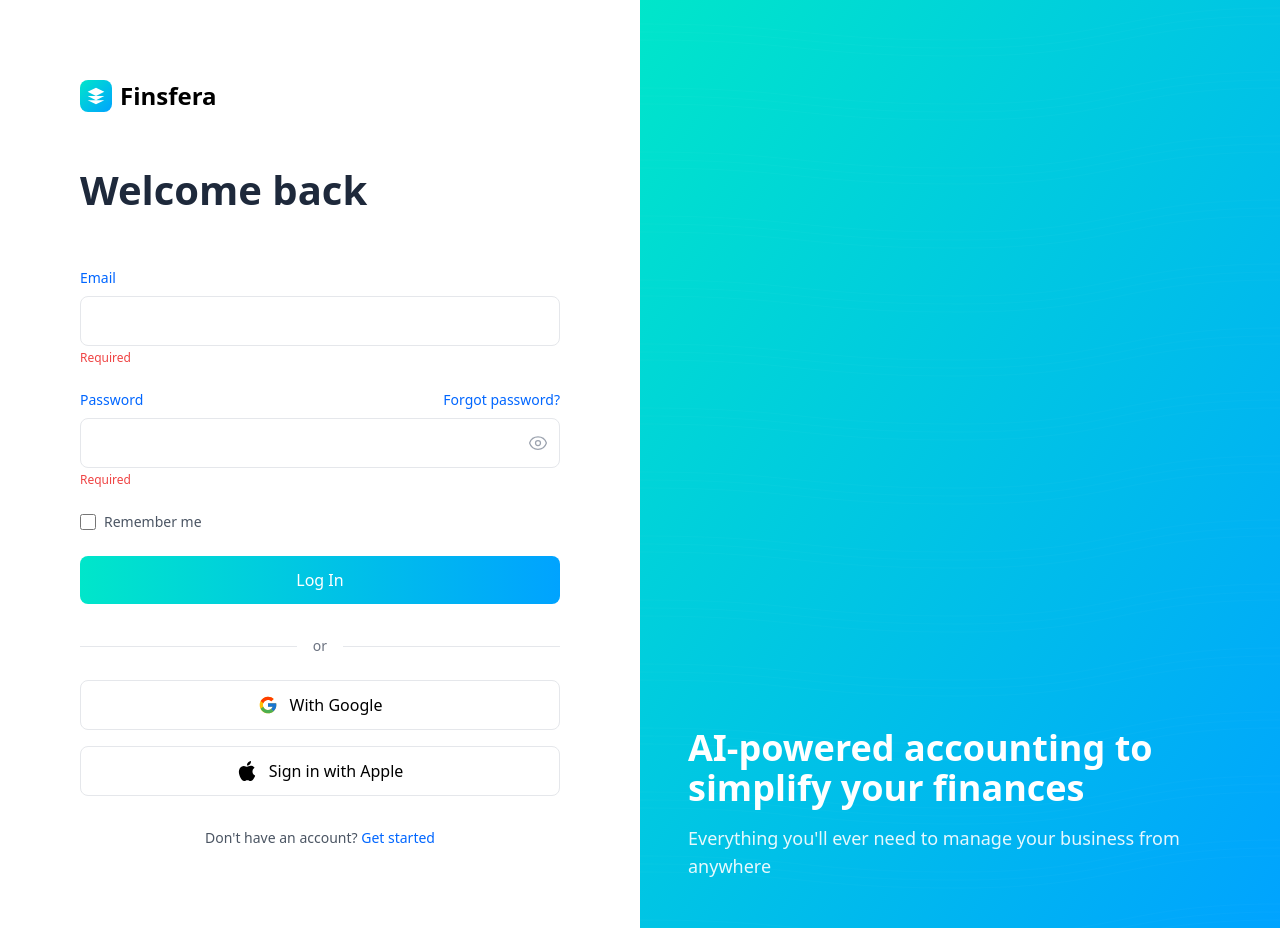
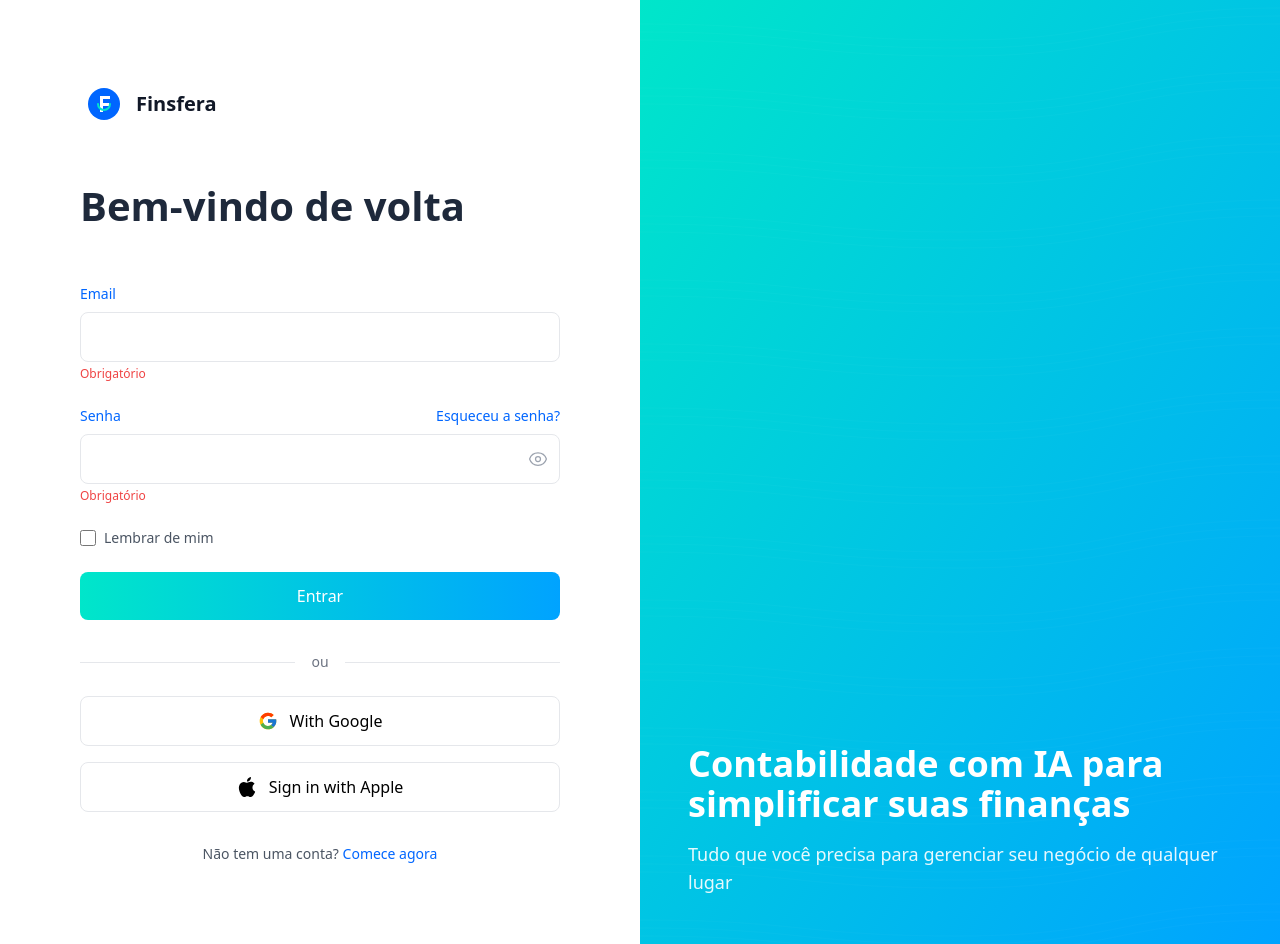
Before and after one commit to LopesGiovani/Finsfera, a Next.js app: page /login in a window 1280 px wide. Built offline with nearby package versions, Linux system fonts and the light colour scheme.

Commit message:
Fix logo

```diff
--- /dev/null
+++ b/src/components/Logo.tsx
@@ -0,0 +1,34 @@
+interface LogoProps {
+  className?: string;
+  showText?: boolean;
+  textColor?: string;
+}
+
+export function Logo({
+  className = "",
+  showText = true,
+  textColor = "text-white",
+}: LogoProps) {
+  return (
+    <div className={`flex items-center ${className}`}>
+      <div className="bg-white rounded-lg p-2">
+        <svg width="32" height="32" viewBox="0 0 32 32" fill="none">
+          {/* Círculo externo */}
+          <circle cx="16" cy="16" r="16" fill="#0066FF" />
+          {/* Símbolo F estilizado */}
+          <path d="M12 8h10v3h-7v4h6v3h-6v6h-3V8z" fill="white" />
+          {/* Elemento gráfico */}
+          <path
+            d="M22 16c0 3.314-2.686 6-6 6s-6-2.686-6-6"
+            stroke="#00E6CA"
+            strokeWidth="2"
+            strokeLinecap="round"
+          />
+        </svg>
+      </div>
+      {showText && (
+        <span className={`ml-2 text-xl font-bold ${textColor}`}>Finsfera</span>
+      )}
+    </div>
+  );
+}
--- a/src/components/Navbar.tsx
+++ b/src/components/Navbar.tsx
@@ -1,5 +1,6 @@
 import Link from "next/link";
 import { ChevronDownIcon } from "@heroicons/react/24/outline";
+import { Logo } from "./Logo";
 
 export function Navbar() {
   return (
@@ -10,23 +11,7 @@ export function Navbar() {
       <div className="relative max-w-7xl mx-auto px-4 h-16 flex items-center justify-between">
         <div className="flex items-center gap-8">
           <Link href="/" className="flex items-center">
-            {/* Logo Finsfera */}
-            <div className="bg-white rounded-lg p-2">
-              <svg width="32" height="32" viewBox="0 0 32 32" fill="none">
-                {/* Círculo externo */}
-                <circle cx="16" cy="16" r="16" fill="#0066FF" />
-                {/* Símbolo F estilizado */}
-                <path d="M12 8h10v3h-7v4h6v3h-6v6h-3V8z" fill="white" />
-                {/* Elemento gráfico */}
-                <path
-                  d="M22 16c0 3.314-2.686 6-6 6s-6-2.686-6-6"
-                  stroke="#00E6CA"
-                  strokeWidth="2"
-                  strokeLinecap="round"
-                />
-              </svg>
-            </div>
-            <span className="ml-2 text-xl font-bold text-white">Finsfera</span>
+            <Logo />
           </Link>
 
           <div className="flex items-center gap-8">
--- a/src/components/dashboard/DashboardSidebar.tsx
+++ b/src/components/dashboard/DashboardSidebar.tsx
@@ -18,6 +18,7 @@ import {
   CreditCardIcon,
   CogIcon,
 } from "@heroicons/react/24/outline";
+import { Logo } from "../Logo";
 
 const menuItems = [
   { name: "Home", icon: HomeIcon, href: "/dashboard" },
@@ -132,17 +133,9 @@ export function DashboardSidebar() {
       <div className="flex flex-col min-h-full">
         <div className="p-6 border-b border-gray-100">
           <div className="flex items-center gap-3">
-            <div className="w-10 h-10 bg-gradient-to-br from-blue-500 to-cyan-500 rounded-xl flex items-center justify-center text-white font-bold text-xl shadow-lg">
-              F
-            </div>
-            <div>
-              <span className="text-xl font-bold bg-gradient-to-r from-blue-600 to-cyan-500 bg-clip-text text-transparent">
-                Finsfera
-              </span>
-              <span className="block text-xs text-gray-500 mt-0.5">
-                Accounting Software
-              </span>
-            </div>
+            <Link href="/">
+              <Logo textColor="text-gray-900" />
+            </Link>
           </div>
         </div>
 
--- a/src/pages/login.tsx
+++ b/src/pages/login.tsx
@@ -1,6 +1,7 @@
 import Link from "next/link";
 import { useRouter } from "next/router";
 import { EyeIcon } from "@heroicons/react/24/outline";
+import { Logo } from "@/components/Logo";
 
 export default function Login() {
   const router = useRouter();
@@ -15,22 +16,11 @@ export default function Login() {
       {/* Lado Esquerdo - Formulário */}
       <div className="w-full lg:w-1/2 p-8 sm:p-12 lg:p-20">
         <Link href="/" className="inline-block mb-12">
-          <div className="flex items-center gap-2">
-            <div className="w-8 h-8 bg-gradient-to-br from-[#00E6CA] to-[#00A3FF] rounded-lg flex items-center justify-center">
-              <svg
-                className="w-5 h-5 text-white"
-                viewBox="0 0 24 24"
-                fill="currentColor"
-              >
-                <path d="M12 2L2 7l10 5 10-5-10-5zM2 17l10 5 10-5M2 12l10 5 10-5" />
-              </svg>
-            </div>
-            <span className="text-2xl font-bold">Finsfera</span>
-          </div>
+          <Logo textColor="text-gray-900" />
         </Link>
 
         <h1 className="text-[2.5rem] font-bold text-[#1E293B] mb-12">
-          Welcome back
+          Bem-vindo de volta
         </h1>
 
         <form onSubmit={handleSubmit} className="space-y-6">
@@ -41,17 +31,17 @@ export default function Login() {
               className="w-full px-4 py-3 rounded-lg border border-gray-200 focus:outline-none focus:ring-2 focus:ring-[#0066FF]"
               required
             />
-            <div className="text-xs text-red-500 mt-1">Required</div>
+            <div className="text-xs text-red-500 mt-1">Obrigatório</div>
           </div>
 
           <div>
             <div className="flex items-center justify-between mb-2">
-              <label className="block text-sm text-[#0066FF]">Password</label>
+              <label className="block text-sm text-[#0066FF]">Senha</label>
               <Link
                 href="/forgot-password"
                 className="text-sm text-[#0066FF] hover:text-blue-700"
               >
-                Forgot password?
+                Esqueceu a senha?
               </Link>
             </div>
             <div className="relative">
@@ -67,7 +57,7 @@ export default function Login() {
                 <EyeIcon className="w-5 h-5" />
               </button>
             </div>
-            <div className="text-xs text-red-500 mt-1">Required</div>
+            <div className="text-xs text-red-500 mt-1">Obrigatório</div>
           </div>
 
           <div className="flex items-center">
@@ -77,7 +67,7 @@ export default function Login() {
               className="h-4 w-4 text-[#0066FF] border-gray-300 rounded focus:ring-[#0066FF]"
             />
             <label htmlFor="remember" className="ml-2 text-sm text-gray-600">
-              Remember me
+              Lembrar de mim
             </label>
           </div>
 
@@ -85,7 +75,7 @@ export default function Login() {
             type="submit"
             className="w-full py-3 px-4 bg-gradient-to-r from-[#00E6CA] to-[#00A3FF] text-white rounded-lg hover:opacity-90 transition-opacity font-medium"
           >
-            Log In
+            Entrar
           </button>
         </form>
 
@@ -95,7 +85,7 @@ export default function Login() {
               <div className="w-full border-t border-gray-200"></div>
             </div>
             <div className="relative flex justify-center text-sm">
-              <span className="px-4 bg-white text-gray-500">or</span>
+              <span className="px-4 bg-white text-gray-500">ou</span>
             </div>
           </div>
 
@@ -132,12 +122,12 @@ export default function Login() {
         </div>
 
         <p className="mt-8 text-center text-sm text-gray-600">
-          Don't have an account?{" "}
+          Não tem uma conta?{" "}
           <Link
             href="/signup"
             className="text-[#0066FF] hover:text-blue-700 font-medium"
           >
-            Get started
+            Comece agora
           </Link>
         </p>
       </div>
@@ -149,10 +139,10 @@ export default function Login() {
           <div></div>
           <div>
             <h2 className="text-4xl font-bold text-white mb-4">
-              AI-powered accounting to simplify your finances
+              Contabilidade com IA para simplificar suas finanças
             </h2>
             <p className="text-lg text-white/90">
-              Everything you'll ever need to manage your business from anywhere
+              Tudo que você precisa para gerenciar seu negócio de qualquer lugar
             </p>
           </div>
         </div>
--- a/src/pages/pricing.tsx
+++ b/src/pages/pricing.tsx
@@ -8,6 +8,7 @@ import {
   G2Icon,
 } from "@/components/icons";
 import { Avatar } from "@/components/Avatar";
+import { Logo } from "@/components/Logo";
 
 interface PlanProps {
   name: string;
@@ -140,7 +141,11 @@ export default function Pricing() {
       <div className="max-w-7xl mx-auto px-4 pt-20 pb-32">
         <div className="text-center mb-16">
           <h1 className="text-4xl font-bold mb-8">
-            <span className="text-gray-800">Fiskl</span>{" "}
+            <Logo
+              className="inline-flex"
+              textColor="text-gray-800"
+              showText={false}
+            />
             <span className="text-[#0066FF]">Pricing Plans</span>
           </h1>
 
```
